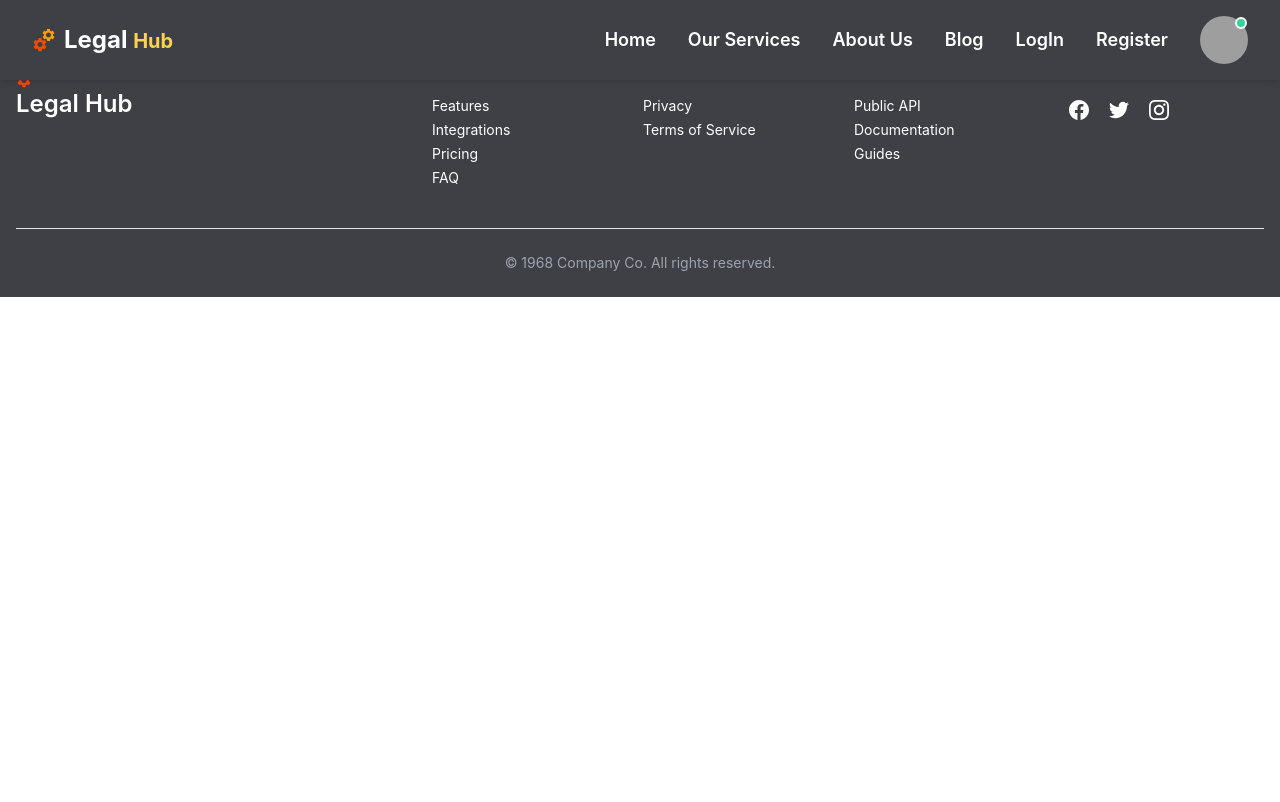
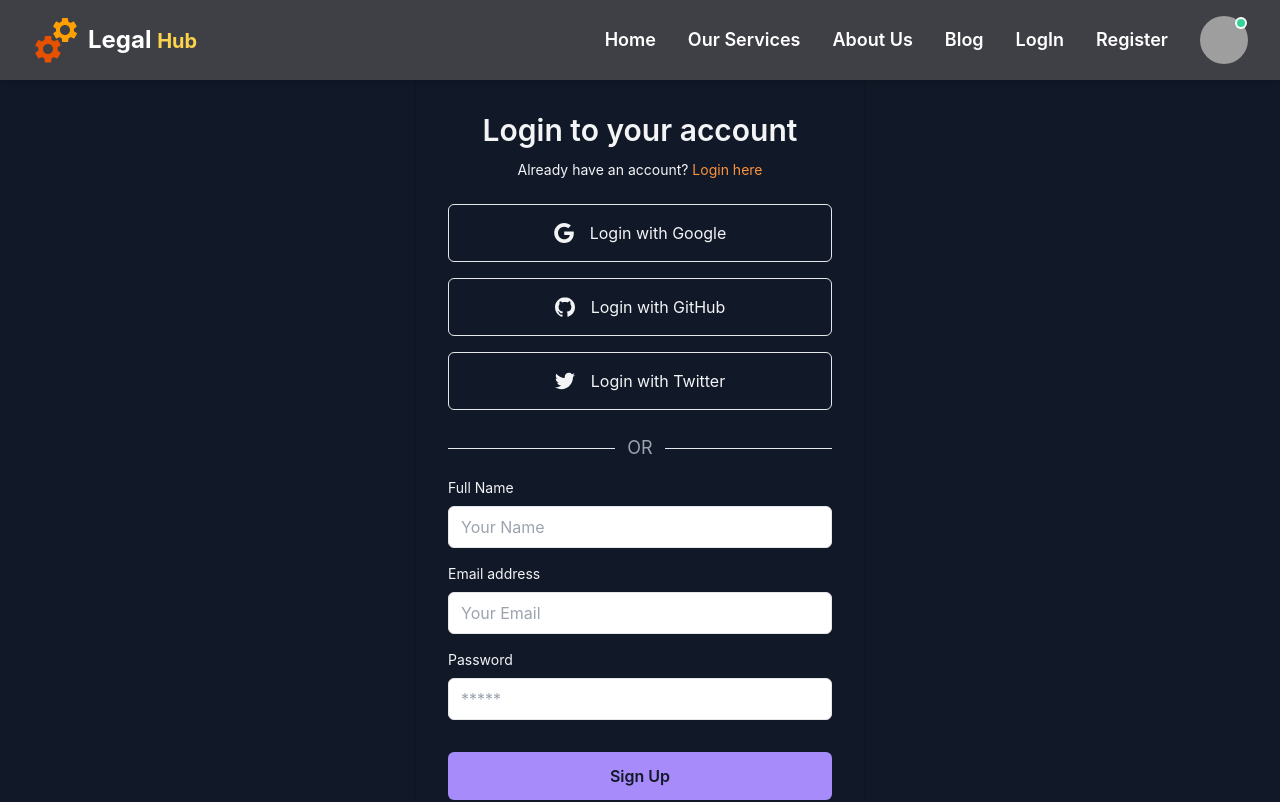
Before and after one commit to tauhid880/Legal_Hub_Client, a React (Create React App) app: page /register in a window 1280 px wide. Shown: the top 802 px of the page. Built offline with nearby package versions, Linux system fonts and the light colour scheme; grey boxes are pictures that could not be loaded.

Commit message:
Register page partially done

```diff
--- a/src/Pages/Home/ContactUs/ContactUs.js
+++ b/src/Pages/Home/ContactUs/ContactUs.js
@@ -5,14 +5,16 @@
 const ContactUs = () => {
   return (
     <div className="grid w-screen-xl grid-cols-1 gap-8 px-8 py-16 mx-auto  md:grid-cols-2 md:px-12 lg:px-16 xl:px-32 bg-gray-600 text-gray-100">
-      <div className="flex flex-col justify-between">
+      <div className="flex flex-col justify-evenly items-center">
         <div className="space-y-2">
           <h2 className="text-4xl font-bold leading-tight lg:text-5xl">
             Let's talk!
           </h2>
           <div className="text-gray-400">Vivamus in nisl metus? Phasellus.</div>
         </div>
-        <Lottie animationData={Animation} loop={true}></Lottie>
+        <div className="">
+          <Lottie animationData={Animation} loop={true}></Lottie>
+        </div>
       </div>
       <form novalidate="" className="space-y-6 ">
         <div>
--- a/src/Pages/Home/Home.js
+++ b/src/Pages/Home/Home/Home.js
@@ -1,7 +1,7 @@
 import React from "react";
-import ContactUs from "./ContactUs/ContactUs";
-import Hero from "./Hero/Hero";
-import Statistics from "./Statistics/Statistics";
+import ContactUs from "../ContactUs/ContactUs";
+import Hero from "../Hero/Hero";
+import Statistics from "../Statistics/Statistics";
 
 const Home = () => {
   return (
--- a/src/Pages/Login/Login.js
+++ b/src/Pages/Login/Login.js
@@ -9,11 +9,10 @@
           Login to your account
         </h2>
         <p className="text-sm text-center dark:text-gray-400">
-          Dont have account?
+          Don't have account? {""}
           <Link
-            href="#"
-            rel="noopener noreferrer"
-            className="focus:underline hover:underline"
+            to="/register"
+            className="focus:underline hover:underline text-orange-400"
           >
             Sign up here
           </Link>
@@ -43,11 +42,7 @@
             </svg>
             <p>Login with GitHub</p>
           </button>
-          <button
-            aria-label="Login with Twitter"
-            role="button"
-            className="flex items-center justify-center w-full p-4 space-x-4 border rounded-md focus:ring-2 focus:ring-offset-1 dark:border-gray-400 focus:ring-violet-400"
-          >
+          <button className="flex items-center justify-center w-full p-4 space-x-4 border rounded-md focus:ring-2 focus:ring-offset-1 dark:border-gray-400 focus:ring-violet-400">
             <svg
               xmlns="http://www.w3.org/2000/svg"
               viewBox="0 0 32 32"
@@ -77,7 +72,7 @@
                 type="email"
                 name="email"
                 id="email"
-                placeholder="leroy@jenkins.com"
+                placeholder="Your Email"
                 className="w-full px-3 py-2 border rounded-md dark:border-gray-700 dark:bg-gray-900 dark:text-gray-100 focus:dark:border-violet-400"
               />
             </div>
@@ -86,13 +81,13 @@
                 <label for="password" className="text-sm">
                   Password
                 </label>
-                <a
+                <Link
                   rel="noopener noreferrer"
                   href="#"
                   className="text-xs hover:underline dark:text-gray-400"
                 >
                   Forgot password?
-                </a>
+                </Link>
               </div>
               <input
                 type="password"
--- a/src/Pages/Register/Register.js
+++ b/src/Pages/Register/Register.js
@@ -1,9 +1,113 @@
 import React from "react";
+import { Link } from "react-router-dom";
 
 const Register = () => {
   return (
-    <div>
-      <h1>This is Register</h1>
+    <div className="flex justify-center items-center bg-gray-900">
+      <div className="w-full my-20  max-w-md p-4  shadow sm:p-8 bg-gray-900 text-gray-100">
+        <h2 className="mb-3 text-3xl font-semibold text-center ">
+          Login to your account
+        </h2>
+        <p className="text-sm text-center dark:text-gray-400">
+          Already have an account? {""}
+          <Link
+            to="/login"
+            className="focus:underline hover:underline text-orange-400"
+          >
+            Login here
+          </Link>
+        </p>
+        <div className="my-6 space-y-4">
+          <button
+            aria-label="Login with Google"
+            type="button"
+            className="flex items-center justify-center w-full p-4 space-x-4 border rounded-md focus:ring-2 focus:ring-offset-1 dark:border-gray-400 focus:ring-violet-400"
+          >
+            <svg
+              xmlns="http://www.w3.org/2000/svg"
+              viewBox="0 0 32 32"
+              className="w-5 h-5 fill-current"
+            >
+              <path d="M16.318 13.714v5.484h9.078c-0.37 2.354-2.745 6.901-9.078 6.901-5.458 0-9.917-4.521-9.917-10.099s4.458-10.099 9.917-10.099c3.109 0 5.193 1.318 6.38 2.464l4.339-4.182c-2.786-2.599-6.396-4.182-10.719-4.182-8.844 0-16 7.151-16 16s7.156 16 16 16c9.234 0 15.365-6.49 15.365-15.635 0-1.052-0.115-1.854-0.255-2.651z"></path>
+            </svg>
+            <p>Login with Google</p>
+          </button>
+          <button className="flex items-center justify-center w-full p-4 space-x-4 border rounded-md focus:ring-2 focus:ring-offset-1 dark:border-gray-400 focus:ring-violet-400">
+            <svg
+              xmlns="http://www.w3.org/2000/svg"
+              viewBox="0 0 32 32"
+              className="w-5 h-5 fill-current"
+            >
+              <path d="M16 0.396c-8.839 0-16 7.167-16 16 0 7.073 4.584 13.068 10.937 15.183 0.803 0.151 1.093-0.344 1.093-0.772 0-0.38-0.009-1.385-0.015-2.719-4.453 0.964-5.391-2.151-5.391-2.151-0.729-1.844-1.781-2.339-1.781-2.339-1.448-0.989 0.115-0.968 0.115-0.968 1.604 0.109 2.448 1.645 2.448 1.645 1.427 2.448 3.744 1.74 4.661 1.328 0.14-1.031 0.557-1.74 1.011-2.135-3.552-0.401-7.287-1.776-7.287-7.907 0-1.751 0.62-3.177 1.645-4.297-0.177-0.401-0.719-2.031 0.141-4.235 0 0 1.339-0.427 4.4 1.641 1.281-0.355 2.641-0.532 4-0.541 1.36 0.009 2.719 0.187 4 0.541 3.043-2.068 4.381-1.641 4.381-1.641 0.859 2.204 0.317 3.833 0.161 4.235 1.015 1.12 1.635 2.547 1.635 4.297 0 6.145-3.74 7.5-7.296 7.891 0.556 0.479 1.077 1.464 1.077 2.959 0 2.14-0.020 3.864-0.020 4.385 0 0.416 0.28 0.916 1.104 0.755 6.4-2.093 10.979-8.093 10.979-15.156 0-8.833-7.161-16-16-16z"></path>
+            </svg>
+            <p>Login with GitHub</p>
+          </button>
+          <button className="flex items-center justify-center w-full p-4 space-x-4 border rounded-md focus:ring-2 focus:ring-offset-1 dark:border-gray-400 focus:ring-violet-400">
+            <svg
+              xmlns="http://www.w3.org/2000/svg"
+              viewBox="0 0 32 32"
+              className="w-5 h-5 fill-current"
+            >
+              <path d="M31.937 6.093c-1.177 0.516-2.437 0.871-3.765 1.032 1.355-0.813 2.391-2.099 2.885-3.631-1.271 0.74-2.677 1.276-4.172 1.579-1.192-1.276-2.896-2.079-4.787-2.079-3.625 0-6.563 2.937-6.563 6.557 0 0.521 0.063 1.021 0.172 1.495-5.453-0.255-10.287-2.875-13.52-6.833-0.568 0.964-0.891 2.084-0.891 3.303 0 2.281 1.161 4.281 2.916 5.457-1.073-0.031-2.083-0.328-2.968-0.817v0.079c0 3.181 2.26 5.833 5.26 6.437-0.547 0.145-1.131 0.229-1.724 0.229-0.421 0-0.823-0.041-1.224-0.115 0.844 2.604 3.26 4.5 6.14 4.557-2.239 1.755-5.077 2.801-8.135 2.801-0.521 0-1.041-0.025-1.563-0.088 2.917 1.86 6.36 2.948 10.079 2.948 12.067 0 18.661-9.995 18.661-18.651 0-0.276 0-0.557-0.021-0.839 1.287-0.917 2.401-2.079 3.281-3.396z"></path>
+            </svg>
+            <p>Login with Twitter</p>
+          </button>
+        </div>
+        <div className="flex items-center w-full my-4">
+          <hr className="w-full text-gray-400" />
+          <p className="px-3 text-gray-400 text-lg">OR</p>
+          <hr className="w-full text-gray-400" />
+        </div>
+        <form
+          novalidate=""
+          action=""
+          className="space-y-8 ng-untouched ng-pristine ng-valid"
+        >
+          <div className="space-y-4">
+            <div className="space-y-2">
+              <label for="name" className="block text-sm">
+                Full Name
+              </label>
+              <input
+                type="text"
+                name="name"
+                id="name"
+                placeholder="Your Name"
+                className="w-full px-3 py-2 border rounded-md dark:border-gray-700 dark:bg-gray-900 dark:text-gray-100 focus:dark:border-violet-400"
+              />
+            </div>
+            <div className="space-y-2">
+              <label for="email" className="block text-sm">
+                Email address
+              </label>
+              <input
+                type="email"
+                name="email"
+                id="email"
+                placeholder="Your Email"
+                className="w-full px-3 py-2 border rounded-md dark:border-gray-700 dark:bg-gray-900 dark:text-gray-100 focus:dark:border-violet-400"
+              />
+            </div>
+            <div className="space-y-2">
+              <div className="flex justify-between">
+                <label for="password" className="text-sm">
+                  Password
+                </label>
+              </div>
+              <input
+                type="password"
+                name="password"
+                id="password"
+                placeholder="*****"
+                className="w-full px-3 py-2 border rounded-md dark:border-gray-700 dark:bg-gray-900 dark:text-gray-100 focus:dark:border-violet-400"
+              />
+            </div>
+          </div>
+          <button className="w-full px-8 py-3 font-semibold rounded-md bg-violet-400 text-gray-900">
+            Sign Up
+          </button>
+        </form>
+      </div>
     </div>
   );
 };
--- a/src/Pages/Shared/Footer/Footer.js
+++ b/src/Pages/Shared/Footer/Footer.js
@@ -12,7 +12,7 @@
             className="flex justify-center space-x-3 lg:justify-start"
           >
             <span className="self-center text-2xl font-semibold">
-              <FcServices></FcServices>
+              <FcServices className="text-5xl"></FcServices>
               Legal Hub
             </span>
           </Link>
--- a/src/Pages/Shared/Header/Header.js
+++ b/src/Pages/Shared/Header/Header.js
@@ -6,10 +6,11 @@
 const Header = () => {
   const [open, setOpen] = useState(false);
   return (
-    <nav className="shadow-md w-full fixed top-0 left-0 ">
+    <nav className="relative z-20">
+      <div className="shadow-md w-full fixed top-0 left-0 ">
         <div className="md:flex items-center justify-between bg-zinc-700 py-4 md:px-8 px-5">
           <div className="font-bold text-2xl cursor-pointer flex items-center px- text-gray-800">
-          <FcServices></FcServices>
+            <FcServices className="text-5xl"></FcServices>
             <h1 className="text-2xl text-white lg:ml-2 ml-1">
               Legal <span className="text-xl text-amber-300">Hub</span>
             </h1>
@@ -23,7 +24,7 @@
           <ul
             className={`text-white md:flex md:items-center  md:pb-0 pb-5 absolute md:static bg-zinc-700  md:z-auto z-[-1] left-0 w-full md:w-auto md:pl-0 pl-9 transition-all duration-500 ease-in ${
               open
-              ? "top-12 opacity-100"
+                ? "top-14 opacity-100"
                 : "top-[-500px] md:opacity-100 opacity-100 "
             }`}
           >
@@ -34,7 +35,10 @@
             </li>
             <li className="md:ml-8 text-lg font-semibold md:my-0 my-5">
               {" "}
-            <Link to="/services" className="hover:text-orange-300 duration-500">
+              <Link
+                to="/services"
+                className="hover:text-orange-300 duration-500"
+              >
                 Our Services
               </Link>
             </li>
@@ -58,7 +62,10 @@
             </li>
             <li className="md:ml-8 text-lg font-semibold md:my-0 my-5">
               {" "}
-            <Link to="/register" className="hover:text-orange-300 duration-500">
+              <Link
+                to="/register"
+                className="hover:text-orange-300 duration-500"
+              >
                 Register
               </Link>
             </li>
@@ -72,6 +79,7 @@
             </li>
           </ul>
         </div>
+      </div>
     </nav>
   );
 };
--- a/src/Routes/Routes/Router.js
+++ b/src/Routes/Routes/Router.js
@@ -1,7 +1,7 @@
 import { createBrowserRouter } from "react-router-dom";
 import Main from "../../layout/Main";
 import Blog from "../../Pages/Blog/Blog";
-import Home from "../../Pages/Home/Home";
+import Home from "../../Pages/Home/Home/Home";
 import Login from "../../Pages/Login/Login";
 import Register from "../../Pages/Register/Register";
 import Services from "../../Pages/Services/Services";
```
Lines whose indentation alone changed are shown as unchanged.
